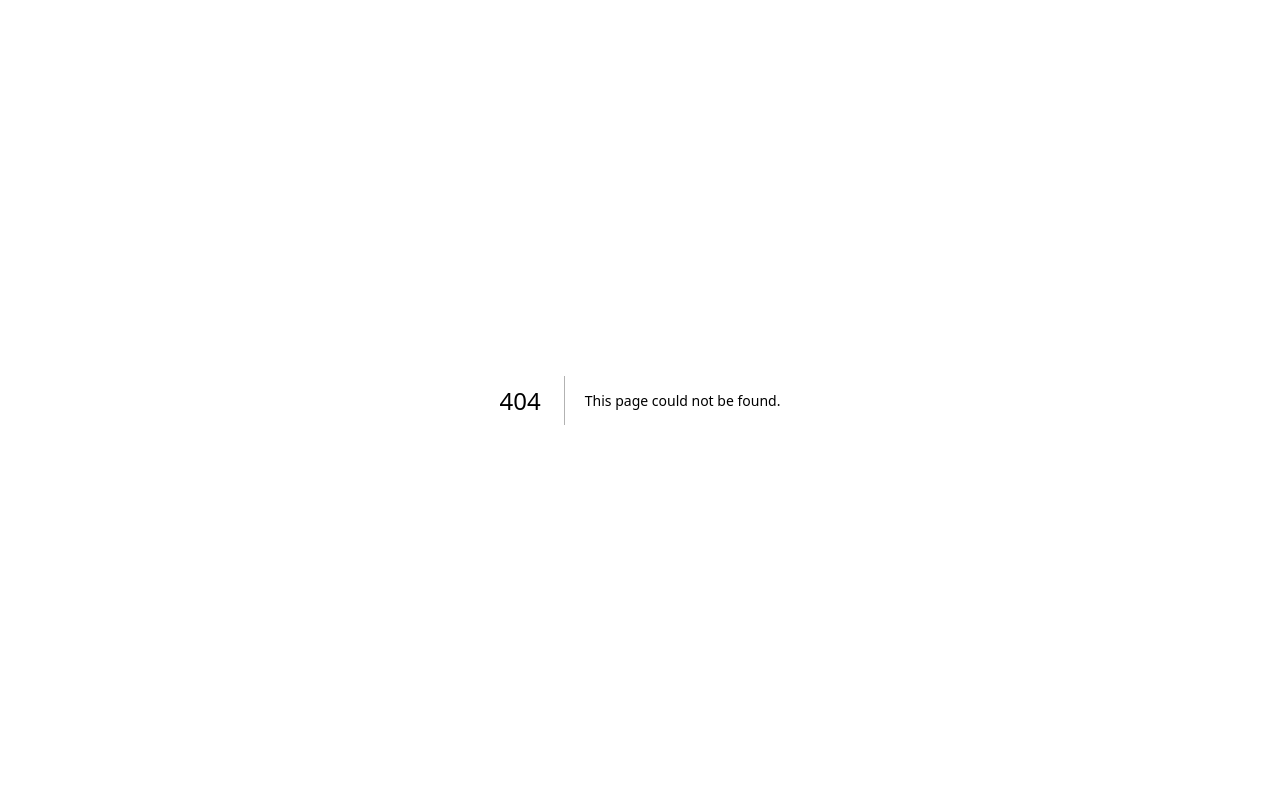
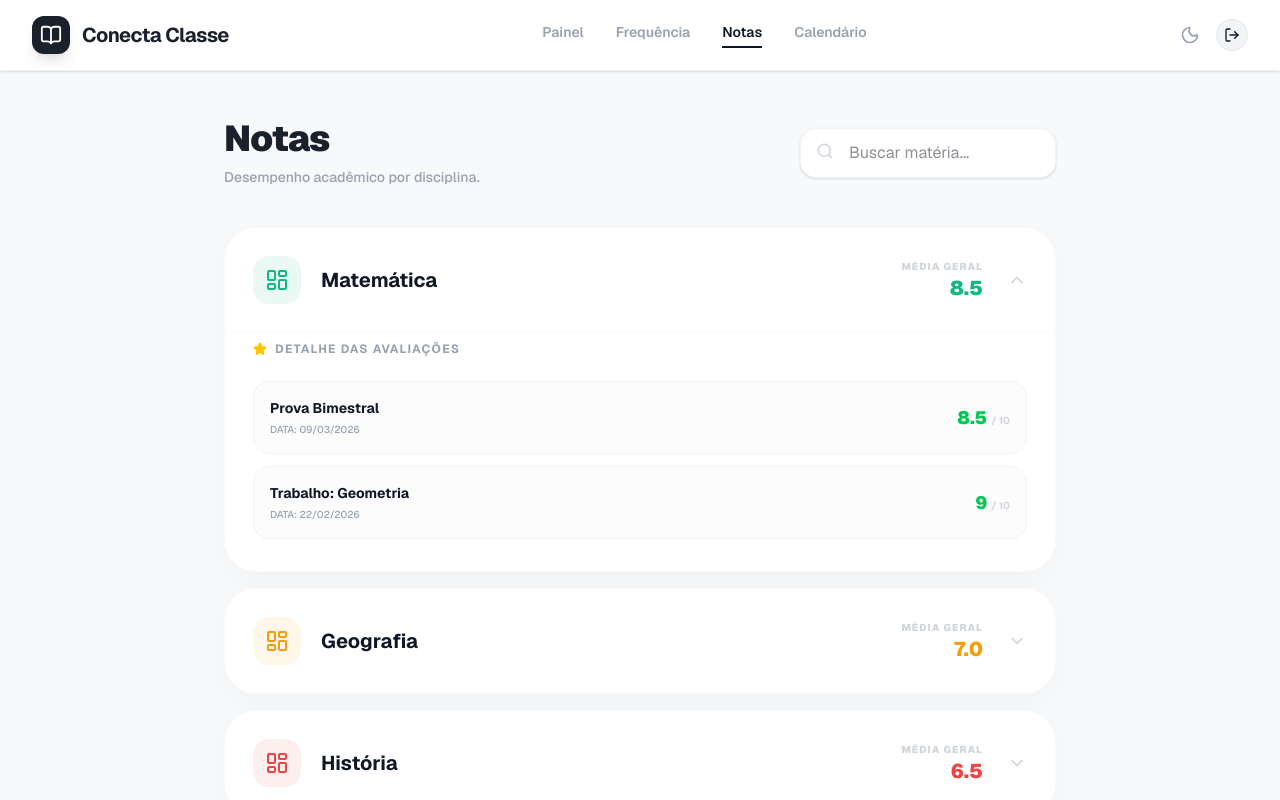
Before and after one commit to Caio-C8/conecta-classe, a Next.js app in the folder apps/web/: page /NotasAluno in a window 1280 px wide. Before the commit this address had no page. Shown: the top 800 px of the page. Built offline with nearby package versions, Linux system fonts and the light colour scheme.

Commit message:
feat: Notas-aluno

```diff
--- /dev/null
+++ b/apps/web/app/NotasAluno/page.tsx
@@ -0,0 +1,143 @@
+'use client';
+
+import React, { useState } from 'react';
+import {
+  BookOpen,
+  Moon,
+  LogOut,
+  ChevronDown,
+  ChevronUp,
+  Star,
+  Search,
+  LayoutDashboard,
+  Info
+} from 'lucide-react';
+
+export default function GradesPage() {
+  const [expanded, setExpanded] = useState<number | null>(1);
+
+  const subjects = [
+    {
+      id: 1,
+      name: "Matemática",
+      average: 8.5,
+      color: "#10B981",
+      evaluations: [
+        { name: "Prova Bimestral", date: "09/03/2026", score: 8.5, max: 10 },
+        { name: "Trabalho: Geometria", date: "22/02/2026", score: 9.0, max: 10 }
+      ]
+    },
+    {
+      id: 2,
+      name: "Geografia",
+      average: 7.0,
+      color: "#F59E0B",
+      evaluations: [
+        { name: "Prova Bimestral", date: "09/03/2026", score: 7.0, max: 10 }
+      ]
+    },
+    {
+      id: 3,
+      name: "História",
+      average: 6.5,
+      color: "#EF4444",
+      evaluations: [
+        { name: "Simulado Geral", date: "05/03/2026", score: 6.5, max: 10 }
+      ]
+    }
+  ];
+
+  return (
+    <div className="min-h-screen bg-[#F8F9FB] font-sans text-[#1A202C]">
+      <nav className="bg-white border-b border-gray-100 px-8 py-4 flex items-center justify-between sticky top-0 z-20 shadow-sm">
+        <div className="flex items-center space-x-3">
+          <div className="bg-[#1A202C] p-2 rounded-xl text-white shadow-lg"><BookOpen size={22} /></div>
+          <span className="text-xl font-bold tracking-tight">Conecta Classe</span>
+        </div>
+        <div className="hidden md:flex space-x-8 text-sm font-semibold text-gray-400">
+          <span className="hover:text-gray-900 cursor-pointer">Painel</span>
+          <span className="hover:text-gray-900 cursor-pointer">Frequência</span>
+          <span className="text-gray-900 border-b-2 border-gray-900 pb-1">Notas</span>
+          <span className="hover:text-gray-900 cursor-pointer">Calendário</span>
+        </div>
+        <div className="flex items-center space-x-4 text-gray-400">
+          <Moon size={20} className="cursor-pointer hover:text-gray-900" />
+          <div className="w-8 h-8 rounded-full bg-gray-100 flex items-center justify-center text-gray-900 border border-gray-200 cursor-pointer"><LogOut size={16} /></div>
+        </div>
+      </nav>
+
+      <main className="max-w-4xl mx-auto px-8 py-12">
+        <header className="mb-10 flex flex-col md:flex-row md:items-center justify-between gap-6 animate-in fade-in slide-in-from-top-4 duration-700">
+          <div>
+            <h1 className="text-4xl font-black text-[#1A202C] mb-2 tracking-tight">Notas</h1>
+            <p className="text-gray-400 font-medium text-sm">Desempenho acadêmico por disciplina.</p>
+          </div>
+          <div className="relative group">
+            <Search className="absolute left-4 top-3.5 text-gray-300 group-focus-within:text-blue-500 transition-colors" size={18} />
+            <input
+              type="text"
+              placeholder="Buscar matéria..."
+              className="bg-white border border-gray-100 rounded-2xl py-3 pl-12 pr-6 outline-none focus:ring-2 focus:ring-blue-100 shadow-sm w-full md:w-64 transition-all"
+            />
+          </div>
+        </header>
+
+        <div className="space-y-4 animate-in fade-in slide-in-from-bottom-4 duration-700">
+          {subjects.map((sub) => (
+            <div key={sub.id} className="bg-white rounded-[32px] border border-gray-50 shadow-[0_8px_30px_rgb(0,0,0,0.03)] overflow-hidden transition-all">
+              <button
+                onClick={() => setExpanded(expanded === sub.id ? null : sub.id)}
+                className="w-full flex items-center justify-between p-7 hover:bg-gray-50 transition-colors"
+              >
+                <div className="flex items-center space-x-5">
+                  <div className="w-12 h-12 rounded-2xl flex items-center justify-center" style={{ backgroundColor: `${sub.color}15`, color: sub.color }}>
+                    <LayoutDashboard size={24} />
+                  </div>
+                  <h3 className="text-xl font-bold text-gray-900">{sub.name}</h3>
+                </div>
+                <div className="flex items-center space-x-6">
+                  <div className="text-right">
+                    <span className="text-[10px] font-black text-gray-300 uppercase tracking-widest block">Média Geral</span>
+                    <span className="text-xl font-black" style={{ color: sub.color }}>{sub.average.toFixed(1)}</span>
+                  </div>
+                  {expanded === sub.id ? <ChevronUp size={20} className="text-gray-300" /> : <ChevronDown size={20} className="text-gray-300" />}
+                </div>
+              </button>
+
+              {expanded === sub.id && (
+                <div className="px-7 pb-8 pt-2 border-t border-gray-50 bg-white">
+                  <div className="mb-6 flex items-center space-x-2 text-xs font-bold text-gray-400 uppercase tracking-widest">
+                    <Star size={14} className="text-yellow-400 fill-yellow-400" />
+                    <span>Detalhe das avaliações</span>
+                  </div>
+                  <div className="space-y-3">
+                    {sub.evaluations.map((ev, idx) => (
+                      <div key={idx} className="flex items-center justify-between p-4 rounded-2xl bg-gray-50/50 border border-gray-100 group hover:bg-white hover:shadow-md transition-all">
+                        <div>
+                          <p className="font-bold text-gray-900 text-sm">{ev.name}</p>
+                          <p className="text-[10px] font-medium text-gray-400 mt-1 uppercase">Data: {ev.date}</p>
+                        </div>
+                        <div className="text-right">
+                          <span className={`text-lg font-black ${ev.score >= 7 ? 'text-green-500' : 'text-red-500'}`}>{ev.score}</span>
+                          <span className="text-[10px] font-bold text-gray-300 ml-1">/ {ev.max}</span>
+                        </div>
+                      </div>
+                    ))}
+                  </div>
+                </div>
+              )}
+            </div>
+          ))}
+        </div>
+
+        <div className="mt-12 bg-white rounded-[32px] p-6 border border-gray-100 shadow-sm flex items-start space-x-4">
+          <div className="bg-[#EFF6FF] p-3 rounded-2xl text-blue-500"><Info size={24} /></div>
+          <div>
+            <h4 className="text-blue-900 font-bold text-sm uppercase tracking-widest mb-1">Acompanhamento</h4>
+            <p className="text-gray-400 text-xs leading-relaxed font-medium">As notas são atualizadas conforme o fechamento dos professores. Caso note alguma divergência, entre em contato com a secretaria.</p>
+          </div>
+        </div>
+      </main>
+    </div>
+  );
+}
```
